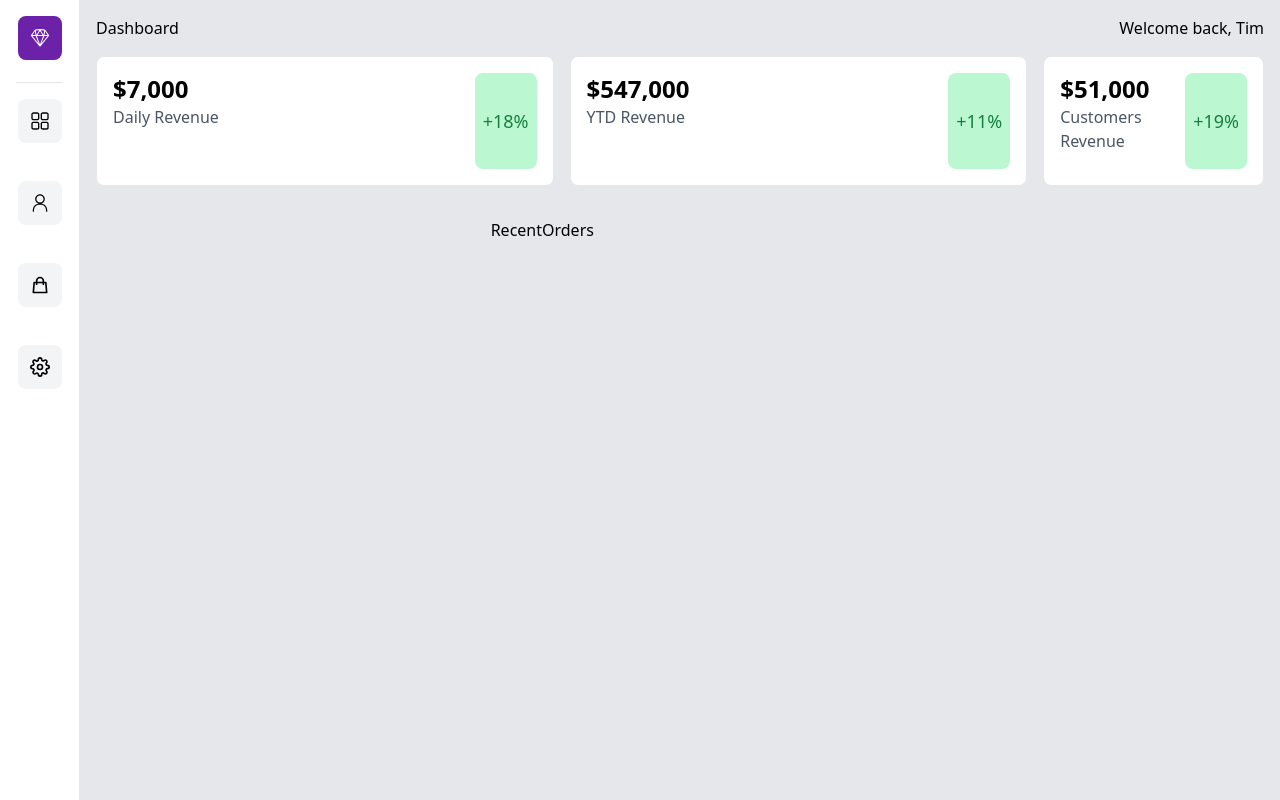
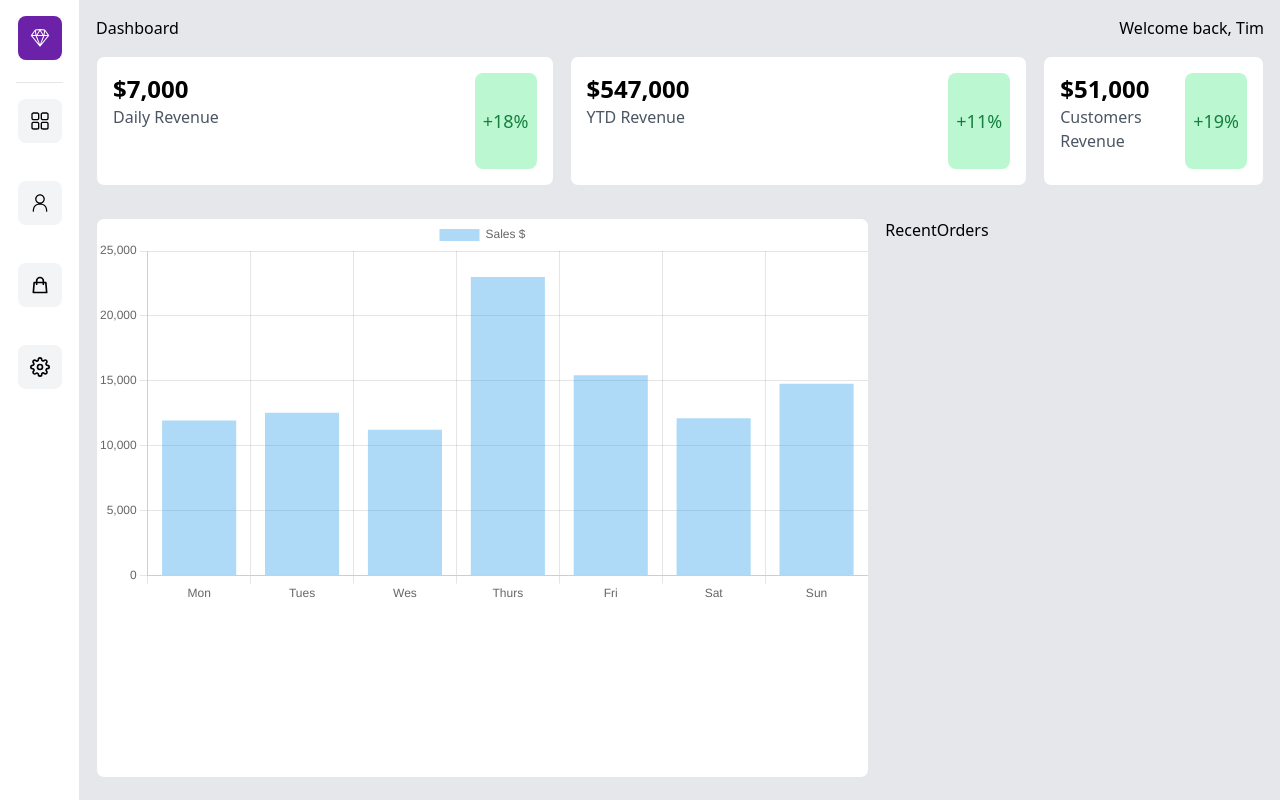
Before and after one commit to Aivazov/next-js-dashboard, a Next.js app: page / in a window 1280 px wide. Built offline with nearby package versions, Linux system fonts and the light colour scheme.

Commit message:
adding diagramm

```diff
--- a/components/BarChart.tsx
+++ b/components/BarChart.tsx
@@ -23,9 +23,24 @@ ChartJS.register(
 export default function BarChart() {
   const [chartData, setChartData] = useState({ datasets: [] });
   const [chartOptions, setChartOptions] = useState({});
+
+  useEffect(() => {
+    setChartData({
+      labels: ['Mon', 'Tues', 'Wes', 'Thurs', 'Fri', 'Sat', 'Sun'],
+      datasets: [
+        {
+          label: 'Sales $',
+          data: [11945, 12551, 11233, 22994, 15423, 12123, 14785],
+          borderColor: 'rgb(53, 162, 235)',
+          backgroundColor: 'rgba(53, 162, 235, 0.4)',
+        },
+      ],
+    });
+  }, []);
+
   return (
     <>
-      <div className="">
+      <div className="bg-white w-full rounded-lg md:col-span-2 relative m-auto border h-[50vh] lg:h-[70vh]">
         <Bar data={chartData} options={chartOptions} />
       </div>
     </>
```
